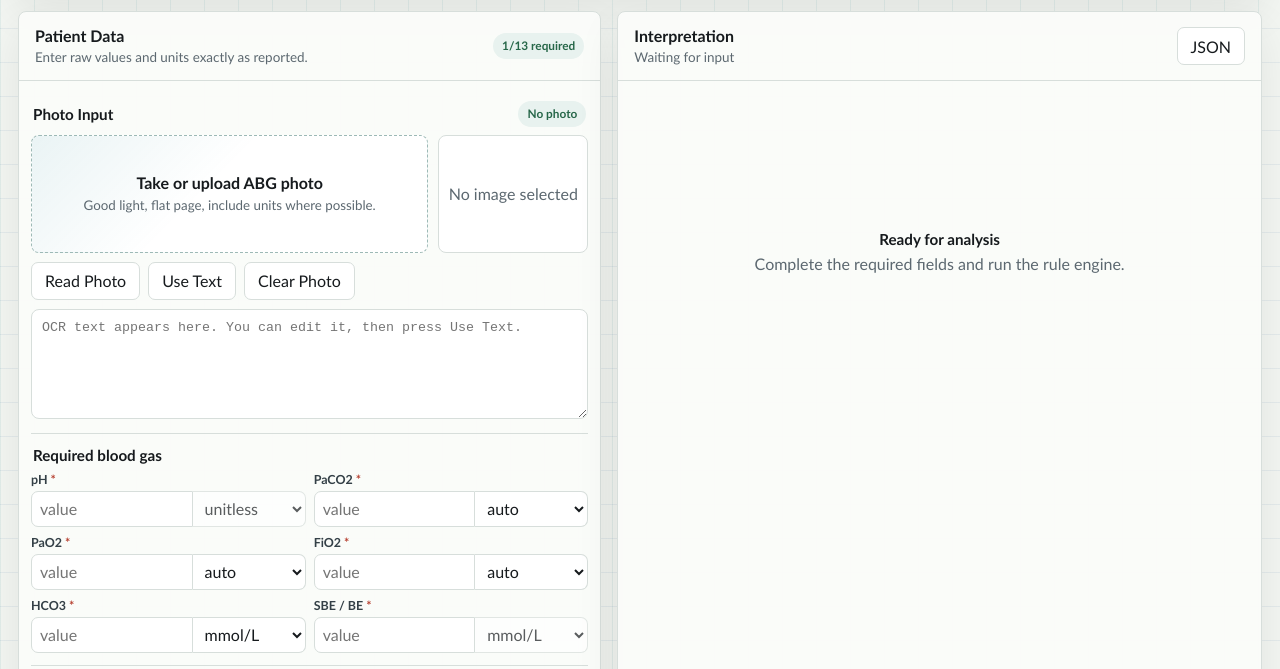
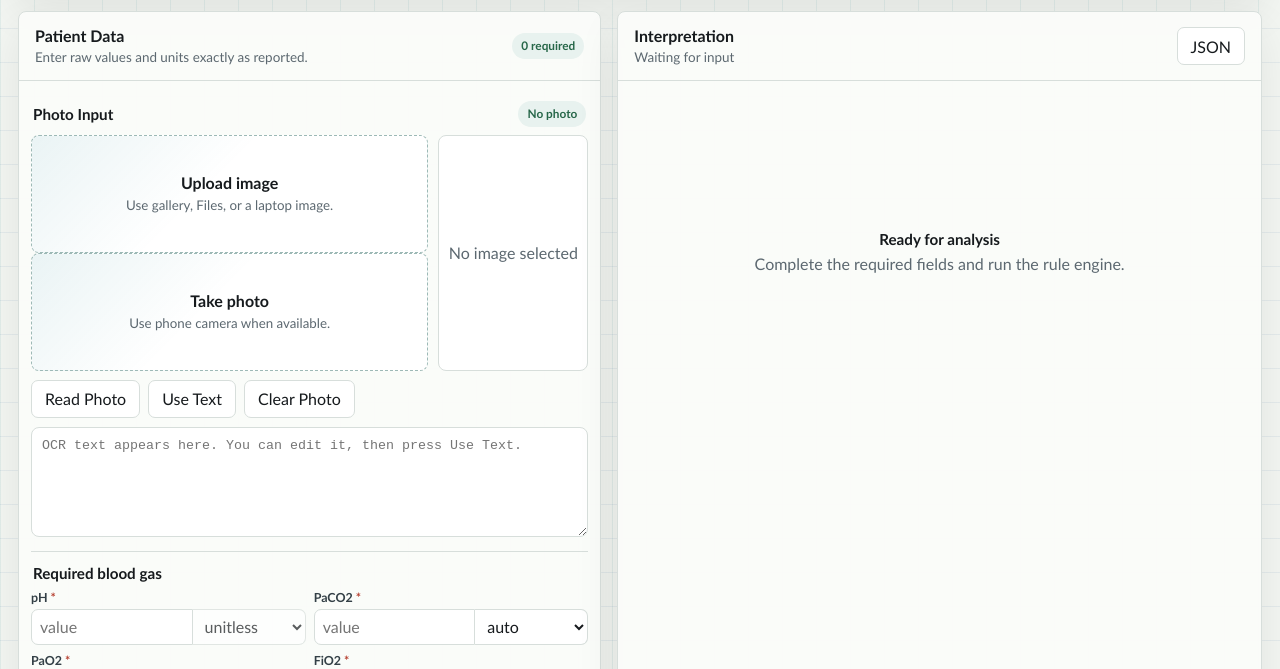
Before and after one commit to shaktimishra84/abg-photo-interpreter, a website: page index.html in a window 1280 px wide. Shown: the part 108-777 px from the top of the page. Drawn offline with Linux system fonts and the light colour scheme; a script that the page names is missing.

Commit message:
Update index.html for upload controls

```diff
--- a/index.html
+++ b/index.html
@@ -37,11 +37,18 @@
                 <span class="status-pill" id="ocrStatus">No photo</span>
               </div>
               <div class="photo-grid">
-                <label class="photo-drop">
-                  <input id="photoInput" type="file" accept="image/*" capture="environment">
-                  <span>Take or upload ABG photo</span>
-                  <small>Good light, flat page, include units where possible.</small>
-                </label>
+                <div class="photo-inputs">
+                  <label class="photo-drop">
+                    <input id="uploadImageInput" type="file" accept="image/*">
+                    <span>Upload image</span>
+                    <small>Use gallery, Files, or a laptop image.</small>
+                  </label>
+                  <label class="photo-drop">
+                    <input id="cameraImageInput" type="file" accept="image/*" capture="environment">
+                    <span>Take photo</span>
+                    <small>Use phone camera when available.</small>
+                  </label>
+                </div>
                 <div class="photo-preview" id="photoPreview">
                   <span>No image selected</span>
                 </div>
```
